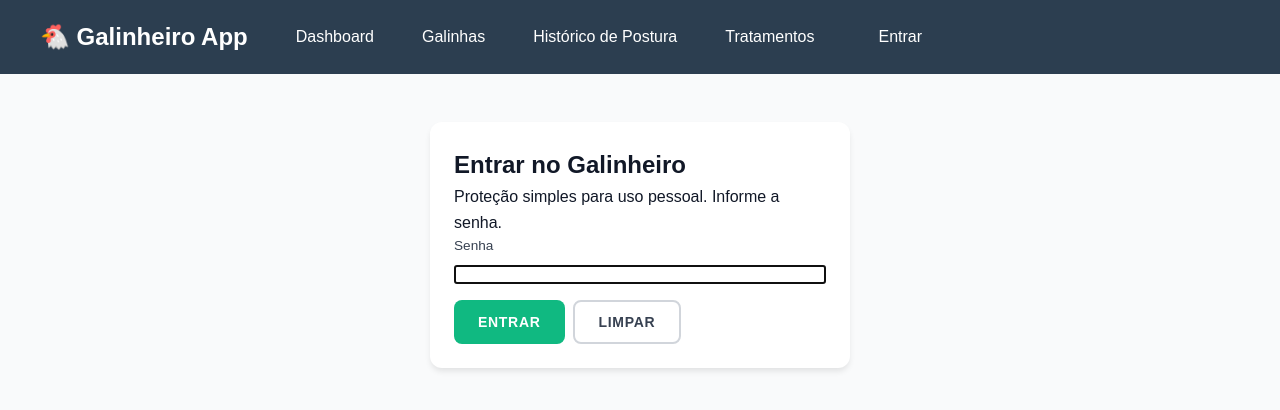
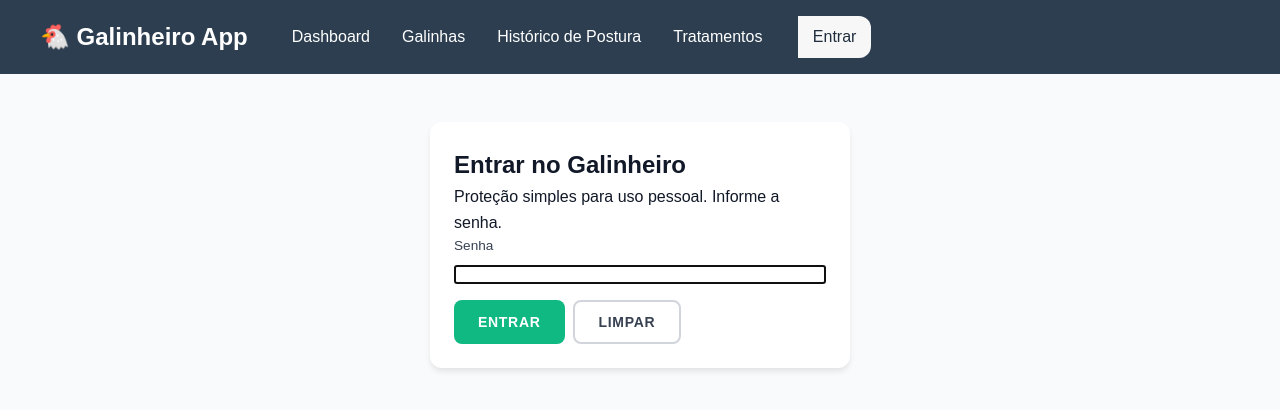
Before and after one commit to atkgomes1806/galinheiro-app, a React (Vite) app: page /login in a window 1280 px wide. Shown: the top 410 px of the page. Built offline with nearby package versions, Linux system fonts and the light colour scheme; no server answers.

Commit message:
feat(nav): add active menu indicator (fluid tab effect) using NavLink

```diff
--- a/src/App.jsx
+++ b/src/App.jsx
@@ -1,4 +1,4 @@
-import { BrowserRouter as Router, Routes, Route, Link, useNavigate } from 'react-router-dom';
+import { BrowserRouter as Router, Routes, Route, NavLink, useNavigate } from 'react-router-dom';
 import { SpeedInsights } from '@vercel/speed-insights/react';
 import DashboardPage from './presentation/pages/DashboardPage';
 import GalinhasPage from './presentation/pages/GalinhasPage';
@@ -28,6 +28,25 @@ function AppNav() {
     navigate('/login');
   };
 
+  // estilos base para nav items
+  const baseItemStyle = {
+    color: 'white',
+    textDecoration: 'none',
+    padding: '0.5rem 0.75rem',
+    borderRadius: '0',
+    display: 'inline-flex',
+    alignItems: 'center',
+    gap: '0.5rem'
+  };
+
+  // estilo quando ativo: fundo off-white, canto direito arredondado criando a "aba" fluida
+  const activeItemStyle = {
+    background: '#F7F7F7',
+    color: '#1f2d3d',
+    borderRadius: '0 12px 12px 0',
+    padding: '0.5rem 0.9rem'
+  };
+
   return (
     <nav style={{
       background: '#2c3e50',
@@ -42,15 +61,29 @@ function AppNav() {
         alignItems: 'center'
       }}>
         <h2 style={{ margin: 0, color: 'white' }}>🐔 Galinheiro App</h2>
-        <div style={{ display: 'flex', gap: '1rem', alignItems: 'center' }}>
-          <Link to="/" style={linkStyle}>Dashboard</Link>
-          <Link to="/galinhas" style={linkStyle}>Galinhas</Link>
-          <Link to="/historico" style={linkStyle}>Histórico de Postura</Link>
-          <Link to="/tratamentos" style={linkStyle}>Tratamentos</Link>
+        <div style={{ display: 'flex', gap: '0.5rem', alignItems: 'center' }}>
+          <NavLink to="/" style={({isActive}) => ({...baseItemStyle, ...(isActive ? activeItemStyle : {})})} end>
+            <span style={{ color: 'inherit' }}>Dashboard</span>
+          </NavLink>
+
+          <NavLink to="/galinhas" style={({isActive}) => ({...baseItemStyle, ...(isActive ? activeItemStyle : {})})}>
+            <span style={{ color: 'inherit' }}>Galinhas</span>
+          </NavLink>
+
+          <NavLink to="/historico" style={({isActive}) => ({...baseItemStyle, ...(isActive ? activeItemStyle : {})})}>
+            <span style={{ color: 'inherit' }}>Histórico de Postura</span>
+          </NavLink>
+
+          <NavLink to="/tratamentos" style={({isActive}) => ({...baseItemStyle, ...(isActive ? activeItemStyle : {})})}>
+            <span style={{ color: 'inherit' }}>Tratamentos</span>
+          </NavLink>
+
           {authed ? (
             <button onClick={handleLogout} className="btn" style={{ marginLeft: '1rem' }}>Sair</button>
           ) : (
-            <Link to="/login" style={{ ...linkStyle, marginLeft: '1rem' }}>Entrar</Link>
+            <NavLink to="/login" style={({isActive}) => ({...baseItemStyle, marginLeft: '1rem', ...(isActive ? activeItemStyle : {})})}>
+              <span style={{ color: 'inherit' }}>Entrar</span>
+            </NavLink>
           )}
         </div>
       </div>
```
